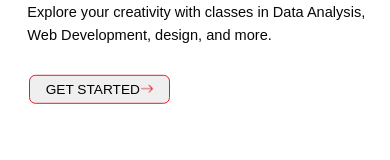
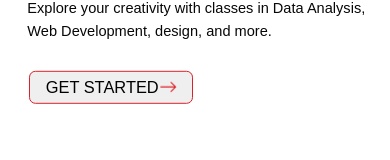
Before and after one commit to Niscolinx/teenscan, a React (Create React App) app: page / in a window 390 px wide. Shown: the part 478-638 px from the top of the page. Built offline with nearby package versions, Linux system fonts and the light colour scheme; what react-router-last-location would draw is missing.

Commit message:
working on responsiveness

```diff
--- a/src/sass/abstracts/animations.scss
+++ b/src/sass/abstracts/animations.scss
@@ -1,12 +1,9 @@
 @keyframes moveInLeft{
 
     80%{
-        opacity: 0;
         transform: translateX(.4rem);
     }
-    90%{
-        opacity: 1;
-    }
+
 
     100%{
         opacity: 1;
--- a/src/sass/components/hero.scss
+++ b/src/sass/components/hero.scss
@@ -67,6 +67,7 @@
             color: $color-secondary;
             animation: moveInLeft 3s infinite;
             margin-top: -0.12rem;
+            font-size: 2rem;
         }
     }
 
@@ -88,7 +89,7 @@
             transform: translateY(-10rem);
         }
         &__btn{
-            font-size: 1.5rem;
+            font-size: 1.8rem;
         }
     }
 }
```
